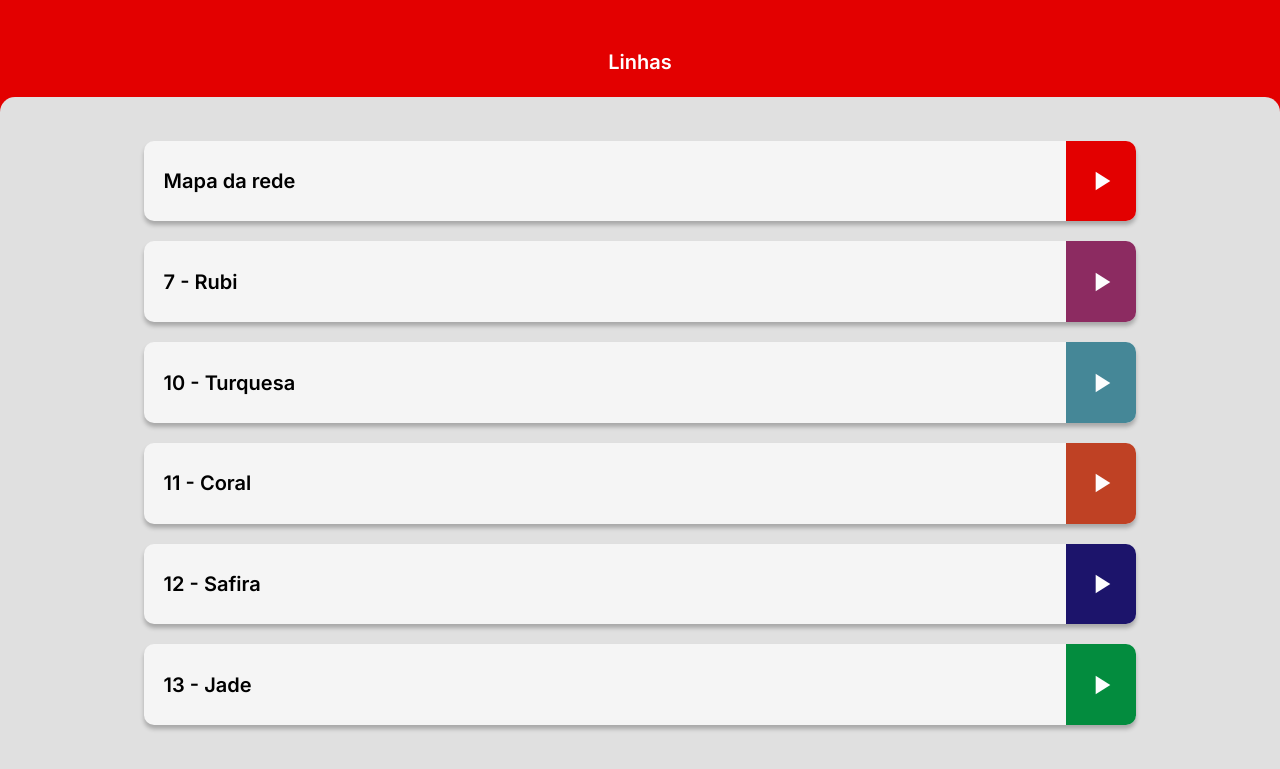
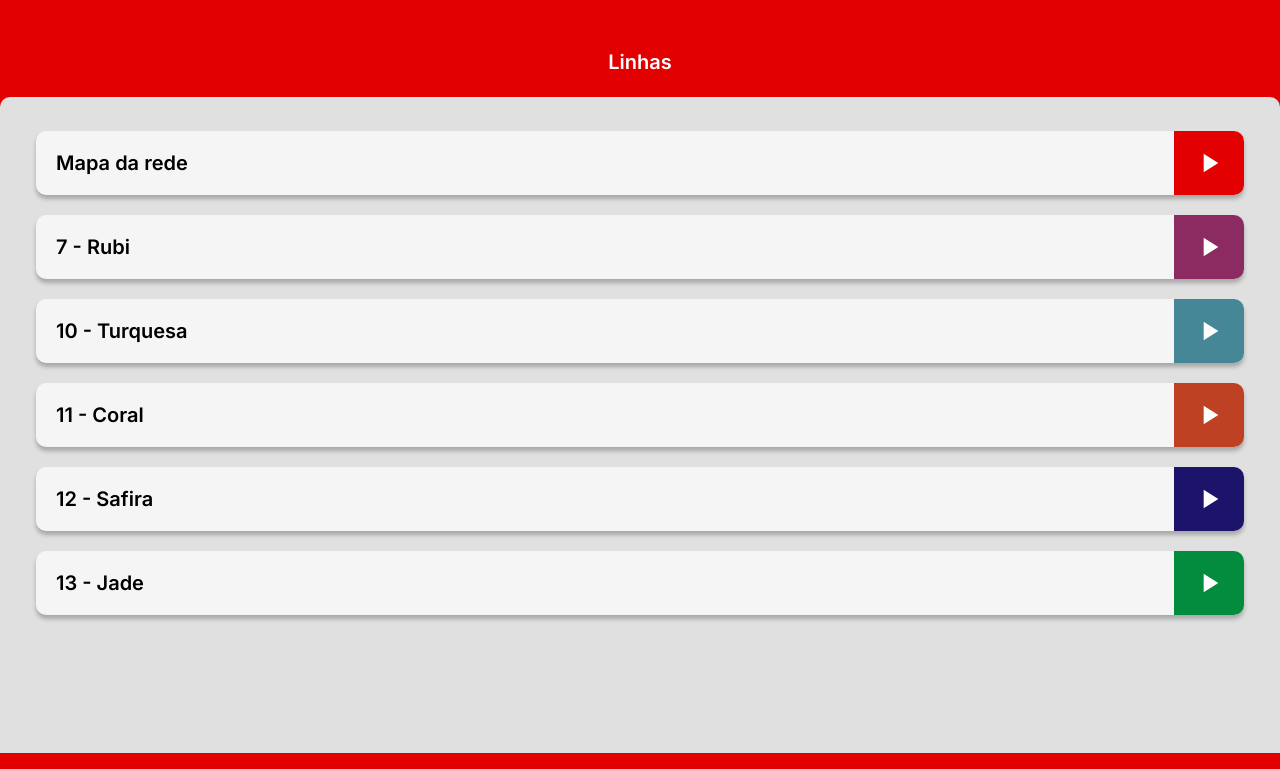
Before and after one commit to ibmec-bh-3-periodo/projeto-cptm-SharkTech, a plain HTML site: page linhas.html in a window 1280 px wide. Shown: the part 47-816 px from the top of the page. Drawn offline with Linux system fonts and the light colour scheme.

Commit message:
mudanças-linhas

```diff
--- a/assets/css/styles-linhas.css
+++ b/assets/css/styles-linhas.css
@@ -4,17 +4,19 @@
 }
 
 body {
+    margin: 0;
+    padding: 0;
+    width: 100vw;
     height: 100vh;
-    width: 100vw;
-    background-color: #E30000;
+    overflow-x: hidden; /* impede rolagem horizontal */
     font-family: "Inter", sans-serif;
     font-weight: 600;
     font-size: 20px;
-    position: relative;
+    background-color: #E30000;
     box-sizing: border-box;
-    overscroll-behavior: contain;
-}
-
+    display: flex;
+    flex-direction: column;
+  }
 header{
     display: flex;
     align-items: center;
@@ -68,28 +70,31 @@ h2{
     bottom: 16%;
 }
 
-main{
-    position: relative;
-    display: flex;
-    justify-content: center;
+main {
+    flex: 1;
     background-color: #E0E0E0;
-    height: 84%;
-    border-top-left-radius: 15px;
-    border-top-right-radius: 15px;
+    border-top-left-radius: 10px;
+    border-top-right-radius: 10px;
+    overflow-y: auto;
+    overflow-x: hidden;
+    padding: 24px 16px;
 
 }
 
 .content{
-    position: absolute;
+    /* position: absolute;
     top: 8%;
-    height:84%;
-    width: 76%;
-    gap: 4%;
+    height:84%; */
+    /* width: 76%; */
+    /* gap: 4%; */
     display: grid;
     place-items: center;
     grid-template-rows: repeat(6,1fr);
     grid-template-columns: 1fr;
     gap: 40px;
+    margin-left: 30px;
+    margin-right: 30px;
+    margin-top: 20px;
 }
 
 .item {
```
